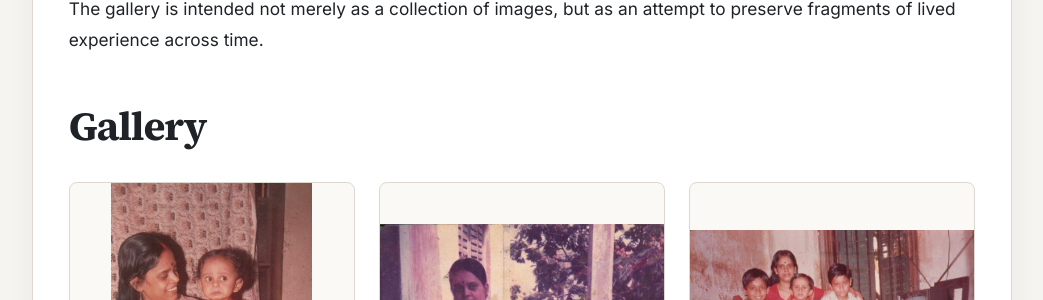
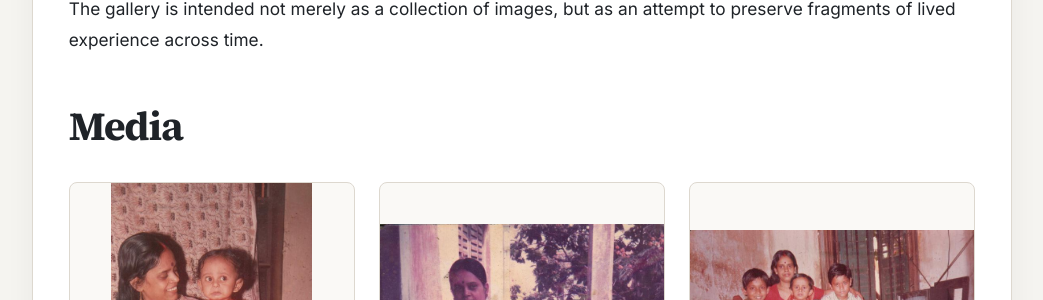
Before and after one commit to titodutta/swapnadutta, a Jekyll site: the page built from gallery/index.md, in a window 1280 px wide and 900 px high, scrolled down 421 px. Shown: the part 161-461 px from the top of the window, without its empty margins (118-1161 px from the left). Built offline with Jekyll 4.4.1, drawn with Linux system fonts in a browser that asks for light colours.

Commit message:
Update index.md

```diff
--- a/gallery/index.md
+++ b/gallery/index.md
@@ -14,7 +14,7 @@ Some images document ordinary moments of everyday life, while others preserve im
 
 The gallery is intended not merely as a collection of images, but as an attempt to preserve fragments of lived experience across time.
 
-## Gallery
+## Media
 
 <div class="photo-gallery">
 
```
